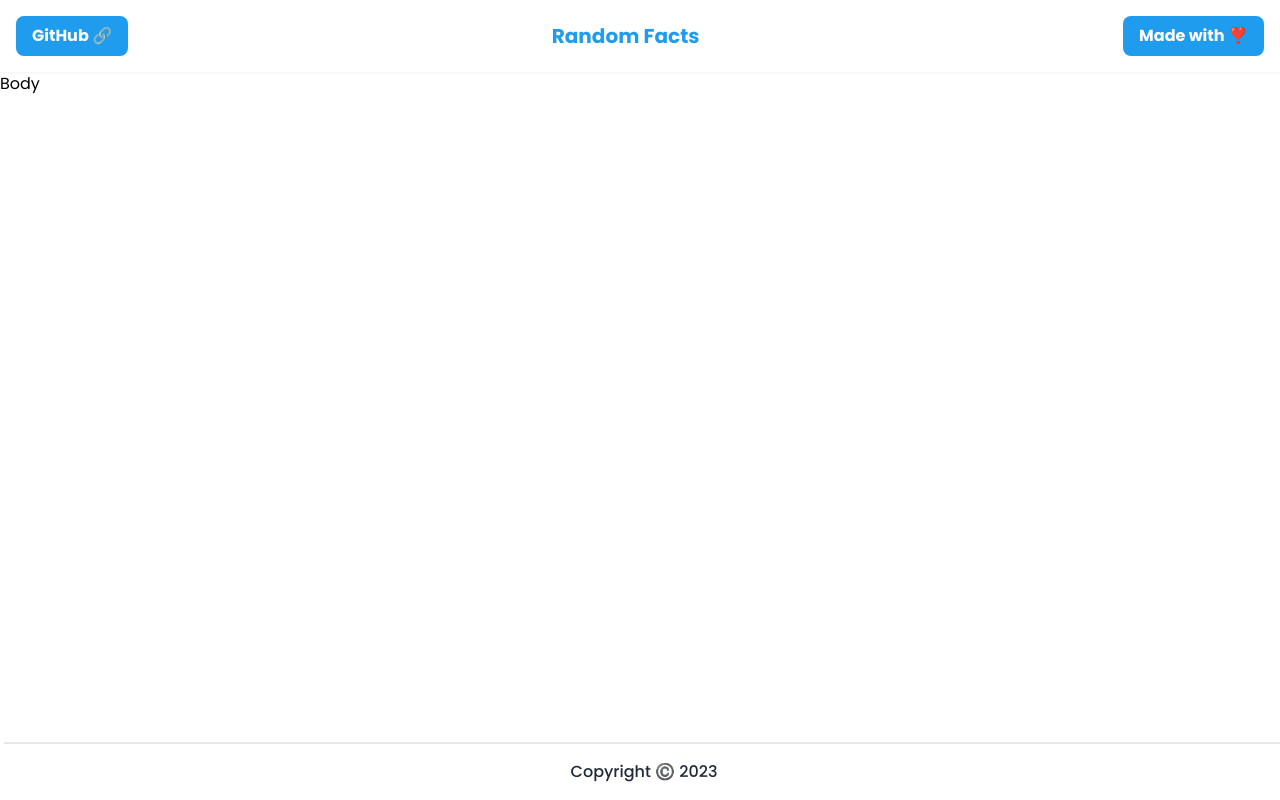
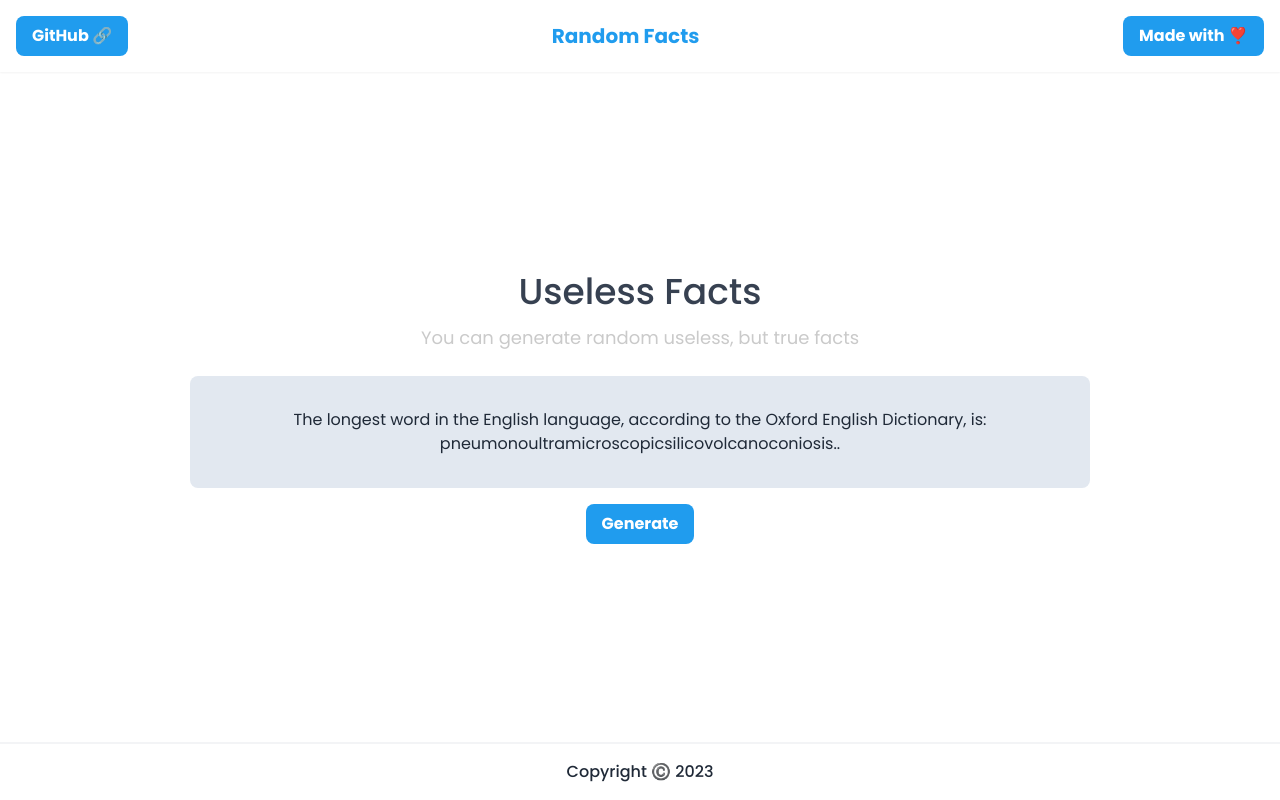
Before and after one commit to vishalmajumdar/random-facts, a React (Vite) app: page / in a window 1280 px wide. Built offline with nearby package versions, Linux system fonts and the light colour scheme.

Commit message:
Update Body Component
Added the required blocks in the body component and refactored some code to style header footer and the body

```diff
--- a/src/App.jsx
+++ b/src/App.jsx
@@ -4,7 +4,7 @@ import Footer from "./components/Footer";
 
 const App = () => {
   return (
-    <div>
+    <div className="relative h-screen">
       <Header></Header>
       <Body></Body>
       <Footer></Footer>
--- a/src/components/Body.jsx
+++ b/src/components/Body.jsx
@@ -1,7 +1,26 @@
 import React from "react";
 
 const Body = () => {
-  return <div>Body</div>;
+  return (
+    <section className="bg-white-300 p-10 flex flex-col items-center justify-center h-full text-center">
+      <h2 className="text-4xl font-medium pt-4 pb-1 text-gray-700">
+        Useless Facts
+      </h2>
+      <p className="text-lg pt-2 pb-6 text-[#cacaca]">
+        You can generate random useless, but true facts
+      </p>
+      <section className=" w-[90%] md:w-[75%] bg-slate-200 rounded-lg p-8">
+        <p className="text-gray-800 leading-6 text-center overflow-hidden">
+          The longest word in the English language, according to the Oxford
+          English Dictionary, is:
+          pneumonoultramicroscopicsilicovolcanoconiosis..
+        </p>
+      </section>
+      <button className="bg-[#209cee] mt-4 px-4 py-2 rounded-lg text-white font-bold hover:bg-[#0065a8] transition ease-in-out delay-150 duration-300">
+        Generate
+      </button>
+    </section>
+  );
 };
 
 export default Body;
--- a/src/components/Footer.jsx
+++ b/src/components/Footer.jsx
@@ -2,7 +2,7 @@ import React from "react";
 
 const Footer = () => {
   return (
-    <footer className="fixed p-4 bottom-0 left-1 border-t-2 w-full text-gray-800">
+    <footer className="absolute p-4 bottom-0 border-t-2 border-gray-100 w-full text-gray-800">
       <p className="text-center font-medium">Copyright ©️ 2023</p>
     </footer>
   );
--- a/src/components/Header.jsx
+++ b/src/components/Header.jsx
@@ -2,7 +2,7 @@ import React from "react";
 
 const Header = () => {
   return (
-    <header className="p-4 shadow-sm">
+    <header className="p-4 shadow-sm absolute top-0 w-full">
       <nav className="flex justify-between items-center">
         <button className="bg-[#209cee] px-4 py-2 rounded-lg text-white font-bold hover:bg-[#0065a8]  transition ease-in-out delay-150 duration-300">
           <a
@@ -12,7 +12,9 @@ const Header = () => {
             GitHub 🔗
           </a>
         </button>
-        <h1 className="text-xl font-bold text-[#209cee]">Random Facts</h1>
+        <h1 className="text-xl font-bold text-[#209cee] text-center">
+          Random Facts
+        </h1>
         <button className="bg-[#209cee] px-4 py-2 rounded-lg text-white font-bold cursor-default hover:bg-[#0065a8] transition ease-in-out delay-150 duration-300">
           Made with ❣️
         </button>
```
